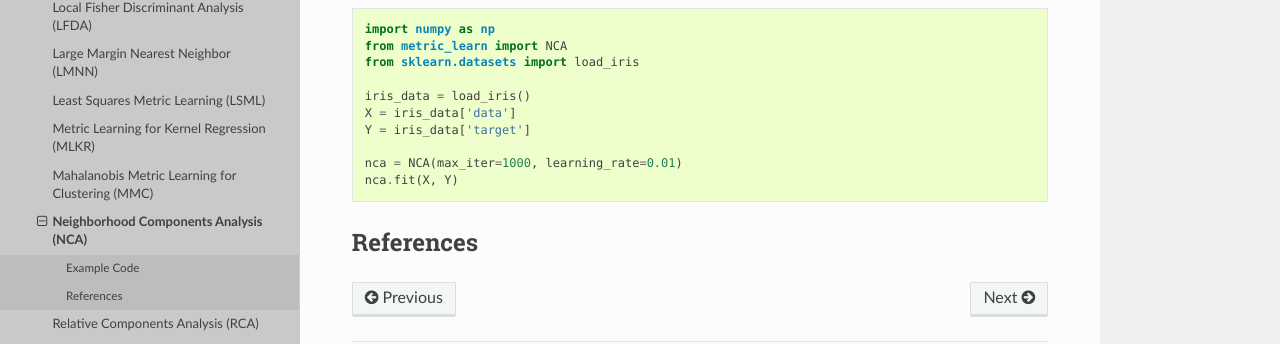
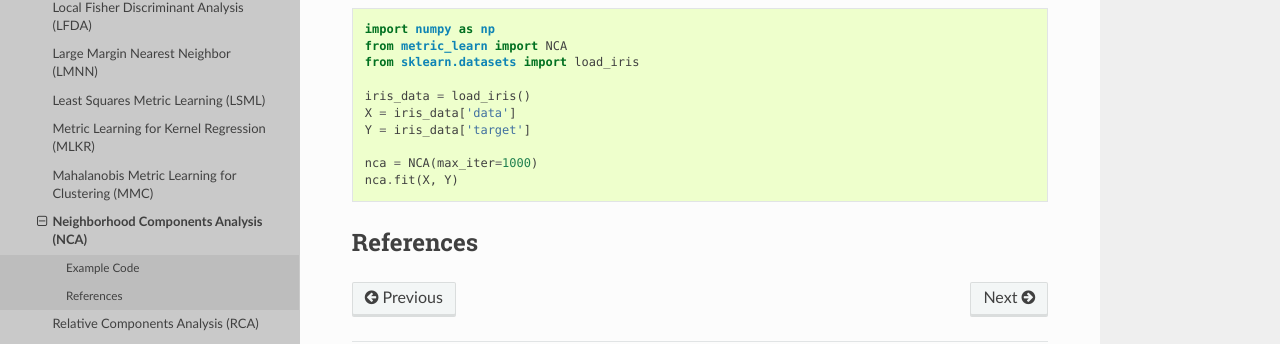
Before and after one commit to scikit-learn-contrib/metric-learn, a Sphinx documentation site: the page built from doc/metric_learn.nca.rst, in a window 1280 px wide. Shown: the part 332-676 px from the top of the page. Built offline with Sphinx 7.4.7 and the Read the Docs theme 2.0.0, drawn with Linux system fonts in a browser that asks for light colours; pages that are not in the unit, such as notebooks, are missing from menus.

Commit message:
FIX: remove deprecated learning rate

```diff
--- a/doc/metric_learn.nca.rst
+++ b/doc/metric_learn.nca.rst
@@ -21,7 +21,7 @@ Example Code
     X = iris_data['data']
     Y = iris_data['target']
 
-    nca = NCA(max_iter=1000, learning_rate=0.01)
+    nca = NCA(max_iter=1000)
     nca.fit(X, Y)
 
 References
--- a/doc/supervised.rst
+++ b/doc/supervised.rst
@@ -103,7 +103,7 @@ classification.
     X = iris_data['data']
     Y = iris_data['target']
 
-    nca = NCA(max_iter=1000, learning_rate=0.01)
+    nca = NCA(max_iter=1000)
     nca.fit(X, Y)
 
 .. topic:: References:
```
Also changed, not shown: 2 other files.
